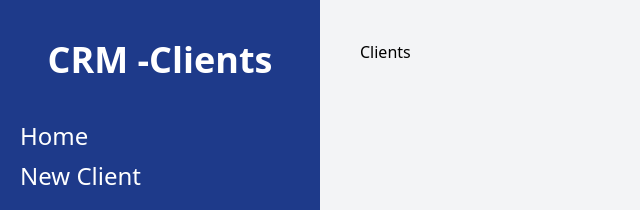
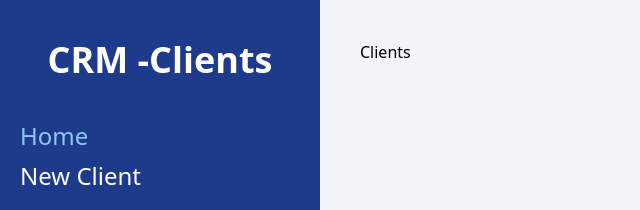
Before and after one commit to NancyMile/crm-react, a React (Vite) app: page / in a window 1280 px wide. Shown: the top 210 px of the page, without its empty margins (0-640 px from the left). Built offline with nearby package versions, Linux system fonts and the light colour scheme.

Commit message:
hightlight actual page on link

```diff
--- a/src/components/Layout.jsx
+++ b/src/components/Layout.jsx
@@ -1,13 +1,18 @@
-import { Outlet, Link } from 'react-router-dom'
+import { Outlet, Link, useLocation } from 'react-router-dom'
 const Layout = () => {
+
+  const location = useLocation();
+
+  console.log(location)
+
   return (
       <div className='md:flex  md:min-h-screen'>
         <aside className='md:w-1/4 bg-blue-900 px-5 py-10'>
           <h2 className='text-4xl text-white font-black text-center'>CRM -Clients</h2>
 
           <div className='mt-10'>
-          <Link className="text-2xl block mt-2 hover:text-blue-300 text-white" to="/">Home</Link>
-          <Link className="text-2xl block mt-2 hover:text-blue-300 text-white" to="/clients/new">New Client</Link>
+          <Link className={`${location.pathname === '/' ? 'text-blue-300': 'text-white'} text-2xl block mt-2 hover:text-blue-300`} to="/">Home</Link>
+          <Link className={`${location.pathname === '/clients/new' ? 'text-blue-300': 'text-white'} text-2xl block mt-2 hover:text-blue-300`} to="/clients/new">New Client</Link>
           </div>
         </aside>
         <main className='md:w-3/4 p-10 md:h-screen overflow-scroll'>
```
